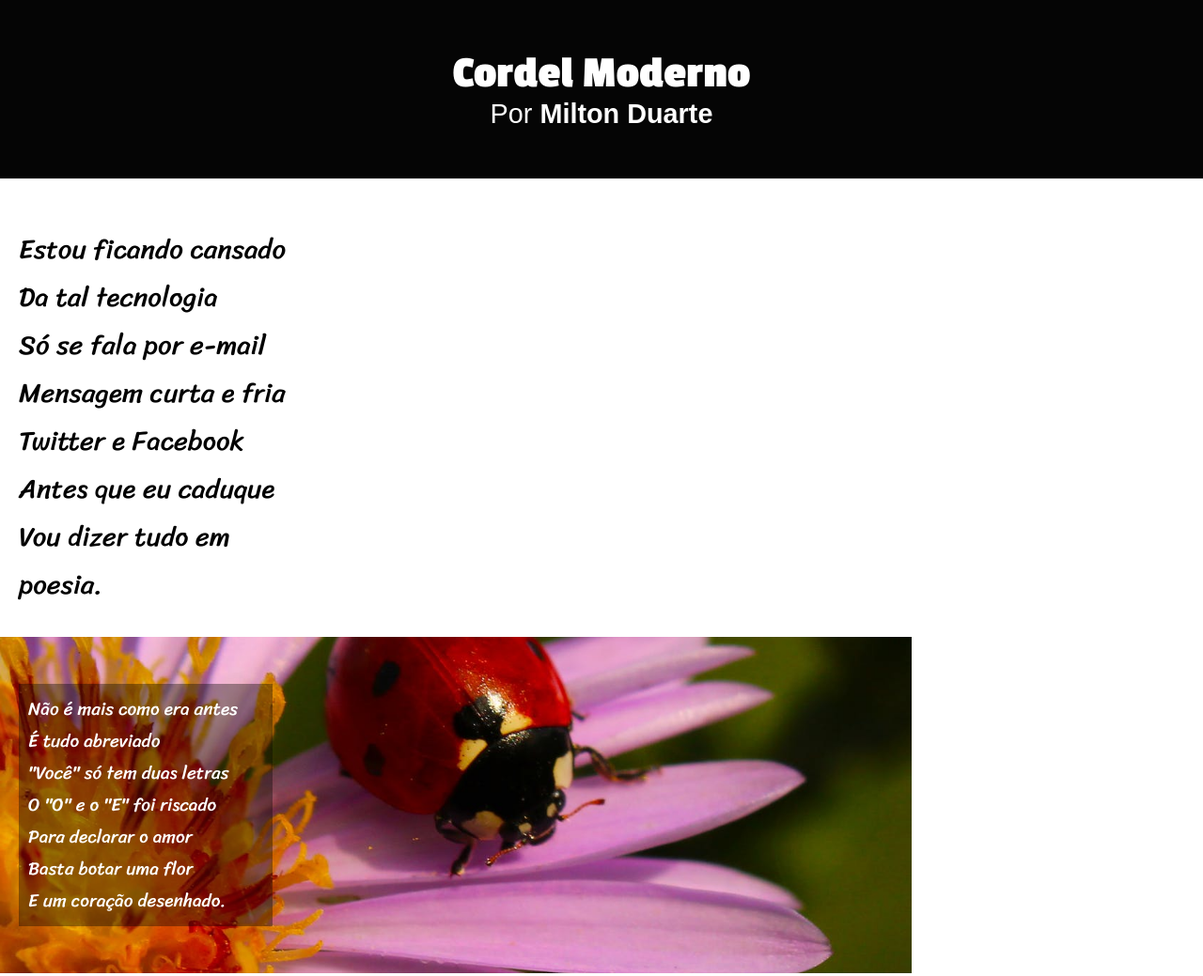
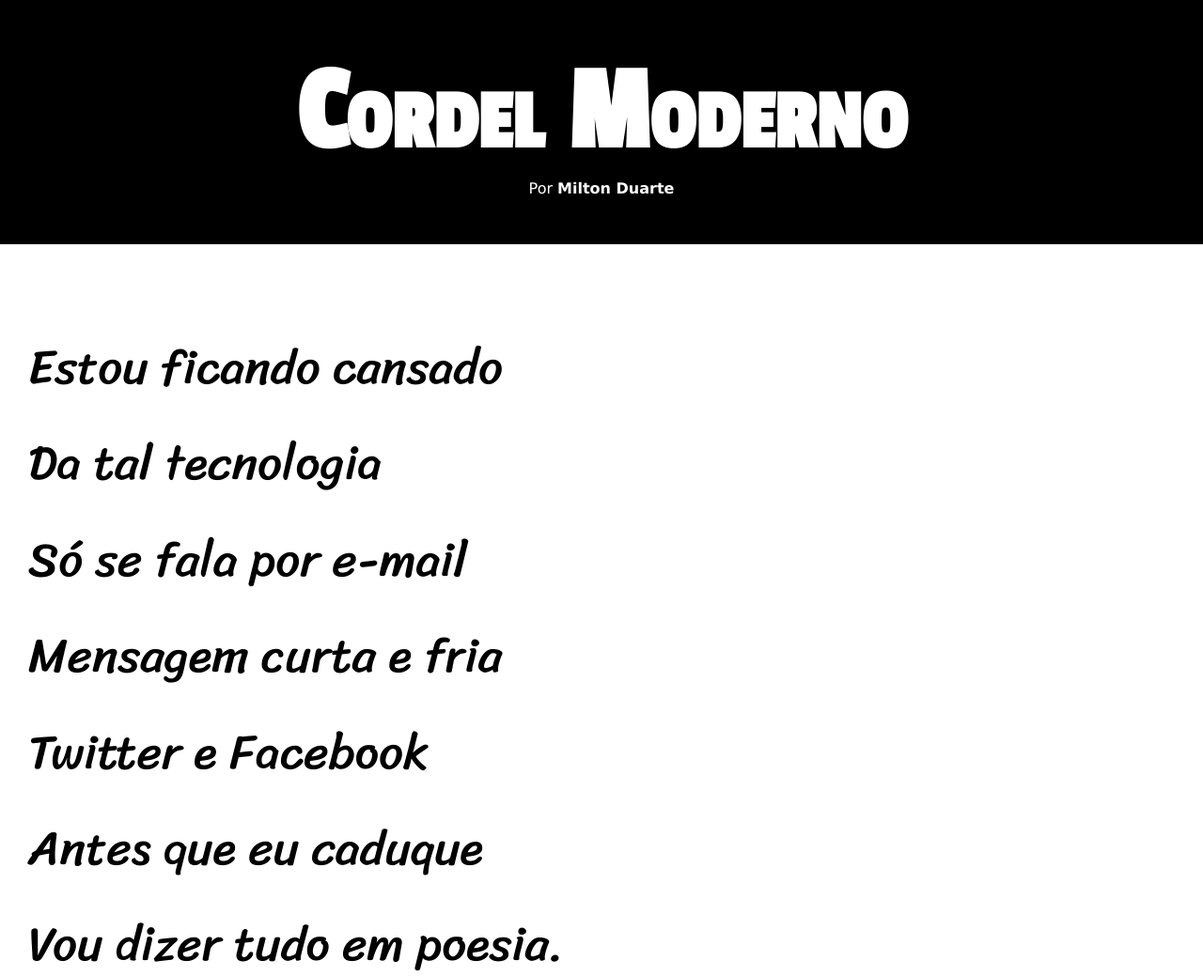
Before and after one commit to MiguelViapiana/projeto-cordel, a plain HTML site: page index.html in a window 1280 px wide. Shown: the top 1039 px of the page at 94% size. Drawn offline with Linux system fonts and the light colour scheme.

Commit message:
melhorando o projeto

```diff
--- a/index.html
+++ b/index.html
@@ -11,8 +11,10 @@
         <h1>Cordel Moderno</h1>
         <p>Por <a href="https://www.recantodasletras.com.br/poesias/3186743" target="_blank">Milton Duarte</a></p>
     </header>
-    <main>
-        <p>Estou ficando cansado <br>
+
+    <section class="normal">
+        <p>
+            Estou ficando cansado <br>
             Da tal tecnologia <br>
             Só se fala por e-mail <br>
             Mensagem curta e fria <br>
@@ -20,7 +22,9 @@
             Antes que eu caduque <br>
             Vou dizer tudo em poesia.
         </p>
-            <article id="flor">
+    </section>
+
+    <section class="imagem" id="img01">
         <p>
             Não é mais como era antes <br>
             É tudo abreviado <br>
@@ -28,9 +32,11 @@
             O "O" e o "E" foi riscado <br>
             Para declarar o amor <br>
             Basta botar uma flor <br>
-                    E um coração desenhado. <br>
+            E um coração desenhado.
         </p>
-            </article>
+    </section>
+
+    <section class="normal">
         <p>
             Arroba agora não pesa <br>
             É parte de um endereço <br>
@@ -38,8 +44,9 @@
             Ou vai até no começo <br>
             Agora é .com <br>
             Se o saite é muito bom <br>
-                Ele vale um alto preço. <br>
+            Ele vale um alto preço.
         </p>
+
         <p>
             Pra piorar a liguagem <br>
             O emoticom é um risco <br>
@@ -47,27 +54,33 @@
             Ponto e vírgula e um asterisco <br>
             Um beijo significa <br>
             Pra entender como fica <br>
-                Decifre esse rabisco. <br>
+            Decifre esse rabisco.
         </p>
-            <article id="folha">
+    </section>
+
+    <section class="imagem" id="img02">
         <p>
-                    Tenho saudade das cartas
-                    Escritas com a própria mão
-                    Mandava no mês de Junho
-                    Só chegava no Verão
-                    Mas matava a saudade
-                    Era texto de verdade
-                    Nas linhas do coração.</p>
-            </article>
+            Tenho saudade das cartas <br>
+            Escritas com a própria mão <br>
+            Mandava no mês de Junho <br>
+            Só chegava no Verão <br>
+            Mas matava a saudade <br>
+            Era texto de verdade <br>
+            Nas linhas do coração.
+        </p>
+    </section>
+
+    <section class="normal">
         <p>
             Agora, escrevo e envio <br>
             Chegando na mesma hora <br>
             Mas quando vou prosear <br>
-                A pessoa foi embora <br>
+            A pessoa foi embora <br>]
             Abriu outro aplicativo <br>
             O mundo ficou cativo <br>
             Da tecnologia do agora.
         </p>
+
         <p>
             Felizmente, pra orar <br>
             Não precisa de internet <br>
@@ -77,9 +90,9 @@
             Seus lábios são aparelhos <br>
             Deixe que Deus interprete.
         </p>
-    </main>
+    </section>
     <footer>
-        <p>Site criado por <a href="https://gustavoguanabara.github.io/" target="_blank">Gustavo Guanabara</a> para o <a href="https://www.cursoemvideo.com/" target="_blank">CursoemVídeo</a></p>
+        <p>Site criado por <a href="https://gustavoguanabara.github.io" target="_blank">Gustavo Guanabara</a> para o <a href="https://www.cursoemvideo.com" target="_blank">CursoemVídeo</a></p>
     </footer>
 </body>
 </html>
--- a/style.css
+++ b/style.css
@@ -1,96 +1,98 @@
-@import url('https://fonts.googleapis.com/css2?family=Passion+One:wght@400;700;900&display=swap');
+@charset "UTF-8";
+
+@import url('https://fonts.googleapis.com/css2?family=Passion+One&display=swap');
 
 @import url('https://fonts.googleapis.com/css2?family=Sriracha&display=swap');
 
+:root{
+    --fonte1: Verdana, Geneva, Tahoma, sans-serif;
+    --fonte2: 'Passion One', cursive;
+    --fonte3: 'Sriracha';
+}
 
-:root{
-
-    --cor01: #050505;
-
-    --fonte-padrao: Arial, Verdana, Helvetica, sans-serif;
-    --fonte-poesia: 'Sriracha', cursive;
-    --fonte-titulo: 'Passion One',sans-serif;
-}
 *{
     margin: 0px;
     padding: 0px;
 }
 
+html, body{
+    font-family:  var(--fonte1);
+    min-height: 100vh;
+    background-color: darkgray;
+}
+
 header{
-    display: flex;
-    background-color: var(--cor01);
-    min-height: 150px;
+    background-color: black;
+    color: white;
     text-align: center;
-    color: white;
-    justify-content: center;
-    align-items: center;
-    flex-direction: column;
-    padding: 20px;
-
 }
 header > h1{
-    font-family: var(--fonte-titulo);
-    font-size: 3em;
-    font-weight: bold 900;
-}
-header > p{
-    font-family: var(--fonte-padrao);
-}
-main{
-    max-width: 1000px;
-    min-width: 300px;
-}
-main > p{
-    font-family:  var(--fonte-poesia);
-    width: 300px;
-    padding: 50px 0px 30px 20px;
-    text-align: left;
-
-}
-p{
-    font-size: clamp(0.5em, 1em + 1vw, 1.8em);
-}
-article#flor{
-     width: 95%;
-    background-image: url(imagens/pexels-gosia-k-19523744.jpg);
-    background-size: cover;
-    background-attachment: fixed;
-    background-position: center center;
-    padding: 50px 0px 50px 20px;
+    font-family: var(--fonte2);
+    padding-top: 50px;
+    font-variant: small-caps;
+    font-size: 10vw;
 }
 
-article > p{
-    width: 250px;
-    font-family: var(--fonte-poesia);
-    font-size: 1.2em;
-    padding: 10px;
+header > p{
+    padding-bottom: 50px;
+}
 
-    background-color: #0505055e;
+a{
     color: white;
-}
-article#folha{
-    width: 95%;
-    background-image: url(imagens/pexels-wallace-chuck-3728086.jpg);
-    background-size: cover;
-    background-attachment: fixed;
-    background-position: center center;
-    padding: 50px 0px 50px 20px;
-}
-footer{
-    background-color: var(--cor01);
-    font-family: var(--fonte-padrao);
-    text-align: center;
-    padding: 5px;
-    color: white;
-}
-footer > p{
-    font-size: 1.2em;
-}
-a{
     text-decoration: none;
-    color: white;
-    font-weight: bold;
+    font-weight: bolder;
 }
 a:hover{
     text-decoration: underline;
 }
+
+section{
+    padding-top:  10vh;
+    padding-bottom: 10vh;
+    padding-left: 30px;
+    line-height: 2em;
+    font-family:var(--fonte3);
+    font-size: 4vw;
+
+}
+
+section > p{
+    padding-bottom: 2em;
+}
+
+section.normal{
+    background-color: white;
+    color: black;
+}
+
+section.imagem{
+    background-color: rgb(31, 31, 31);
+    color: white;
+    box-shadow: inset 6px 6px 13px 0px rgba(0, 0, 0, 0.521);
+    background-size: cover;
+    background-attachment: fixed;
+}
+
+
+section.imagem > p{
+    background-color: rgba(0, 0, 0, 0.445);
+    display: inline-block;
+    padding: 5px;
+    text-shadow: 1px 1px 0px black;
+}
+section#img01{
+    background-image: url('imagens/background001.jpg');
+    background-position: right center;
+}
+
+section#img02{
+    background-image: url('imagens/background002.jpg');
+    background-position: right center;
+}
+
+footer{
+    background-color: black;
+    text-align: center;
+    color: white;
+    padding: 10px;
+}
```
Also changed, not shown: cordel-moderno.txt (added), imagens/background001.jpg (added), imagens/background002.jpg (added), imagens/pexels-gosia-k-19523744.jpg (deleted), imagens/pexels-wallace-chuck-3728086.jpg (deleted). Lines whose indentation alone changed are shown as unchanged.
